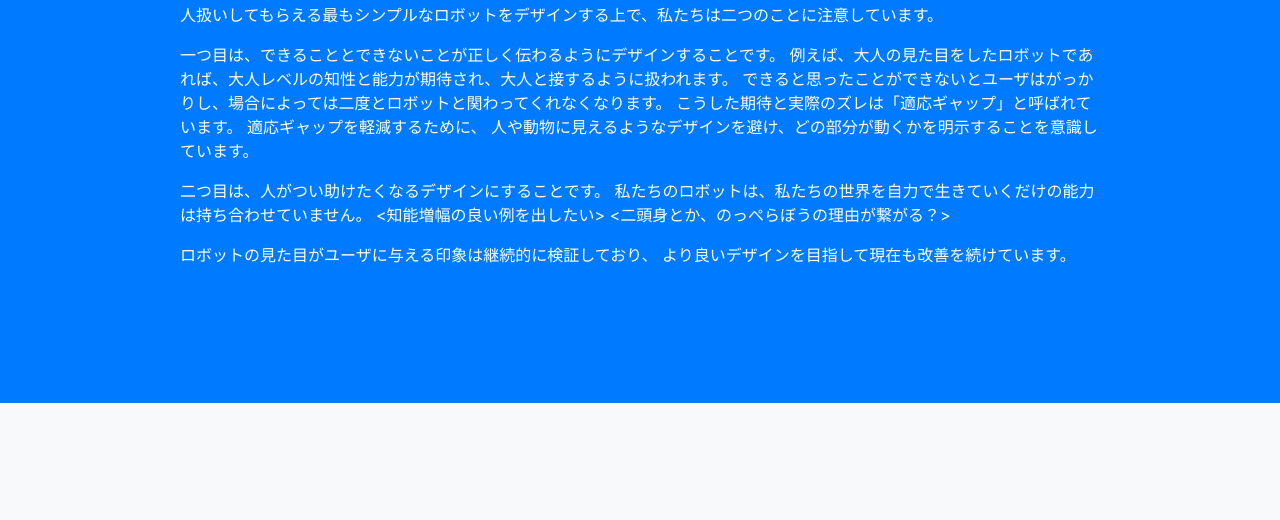
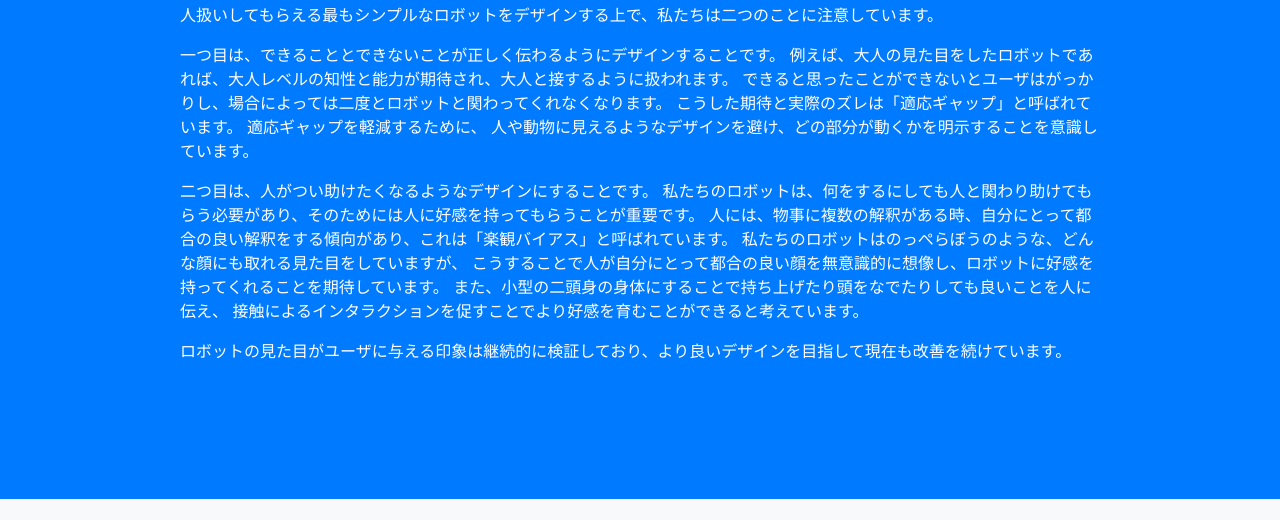
Before and after one commit to wbawakate-research/wbawakate-research.github.io, a website with bundled scripts: page index.html in a window 1280 px wide. Shown: the part 3965-4485 px from the top of the page. Built offline with nearby package versions, Linux system fonts and the light colour scheme.

Commit message:
update appearance design

```diff
--- a/index.html
+++ b/index.html
@@ -182,14 +182,16 @@
               人や動物に見えるようなデザインを避け、どの部分が動くかを明示することを意識しています。
             </p>
             <p class="mb-3">
-              二つ目は、人がつい助けたくなるデザインにすることです。
-              私たちのロボットは、私たちの世界を自力で生きていくだけの能力は持ち合わせていません。
-              <知能増幅の良い例を出したい>
-              <二頭身とか、のっぺらぼうの理由が繋がる？>
+              二つ目は、人がつい助けたくなるようなデザインにすることです。
+              私たちのロボットは、何をするにしても人と関わり助けてもらう必要があり、そのためには人に好感を持ってもらうことが重要です。
+              人には、物事に複数の解釈がある時、自分にとって都合の良い解釈をする傾向があり、これは「楽観バイアス」と呼ばれています。
+              私たちのロボットはのっぺらぼうのような、どんな顔にも取れる見た目をしていますが、
+              こうすることで人が自分にとって都合の良い顔を無意識的に想像し、ロボットに好感を持ってくれることを期待しています。
+              また、小型の二頭身の身体にすることで持ち上げたり頭をなでたりしても良いことを人に伝え、
+              接触によるインタラクションを促すことでより好感を育むことができると考えています。
             </p>
             <p class="mb-3">
-              ロボットの見た目がユーザに与える印象は継続的に検証しており、
-              より良いデザインを目指して現在も改善を続けています。
+              ロボットの見た目がユーザに与える印象は継続的に検証しており、より良いデザインを目指して現在も改善を続けています。
             </p>
           </div>
         </div>
```
